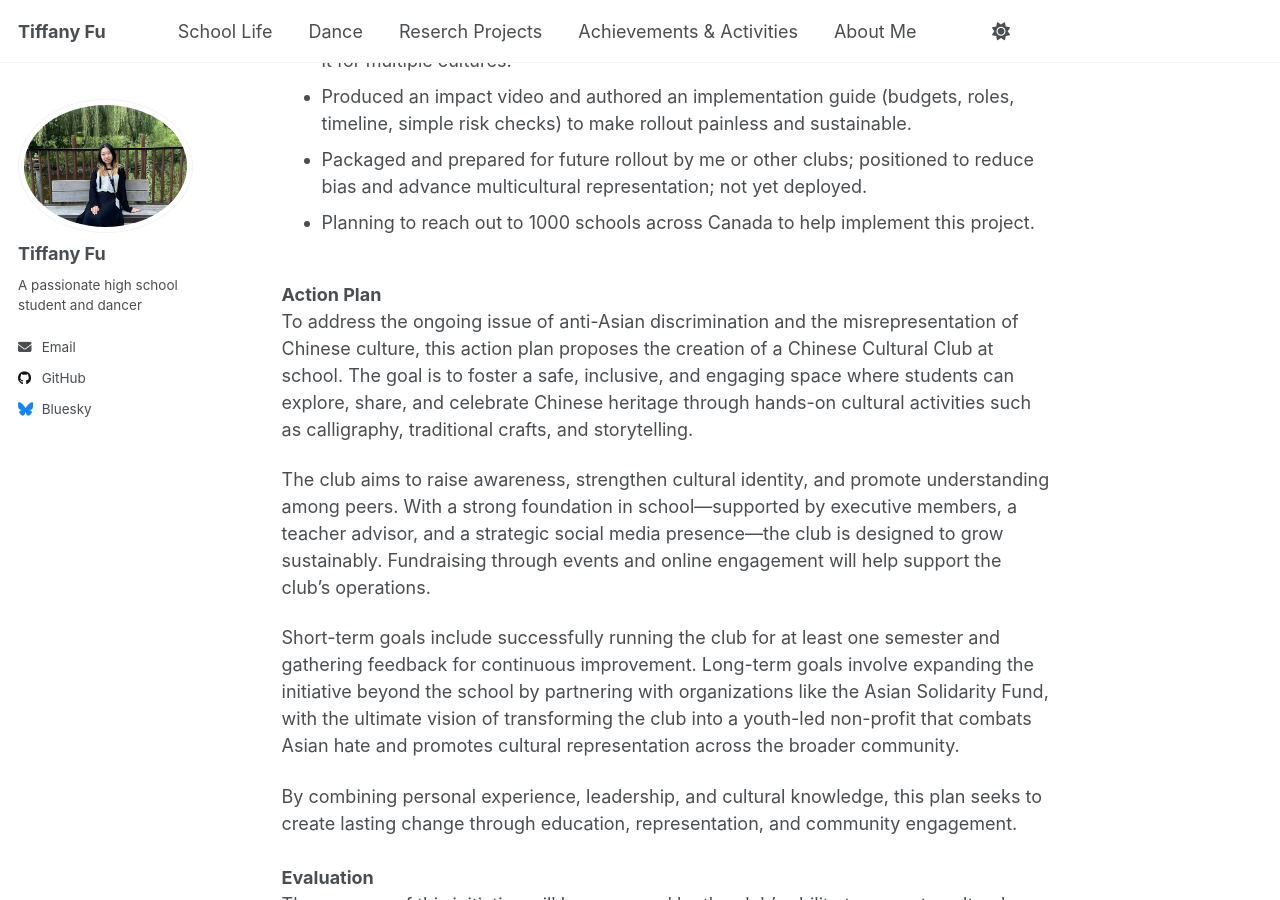
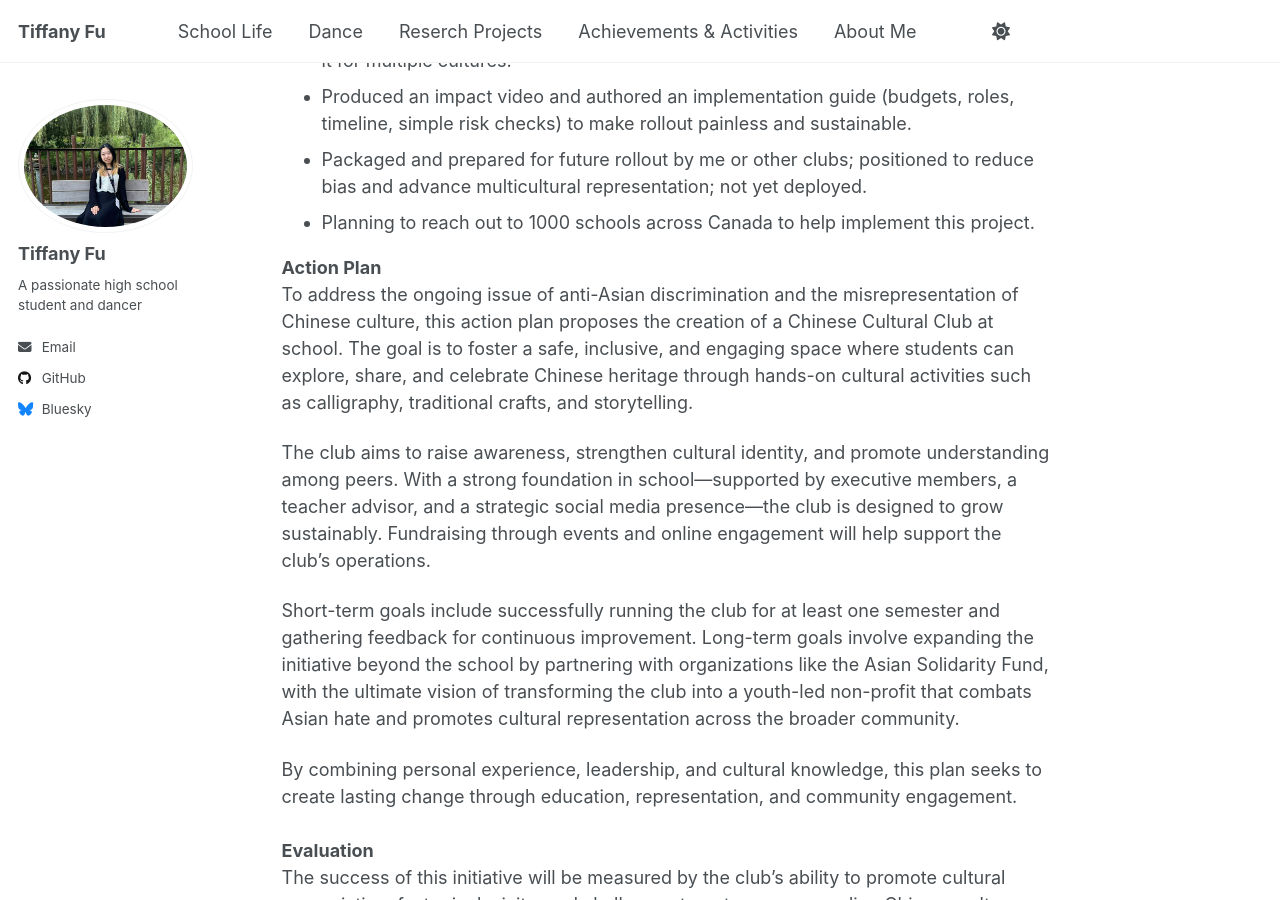
Before and after one commit to TiffanyJTFu/TiffanyFu, a Jekyll site: the page built from _teaching/02-SocialScienceResearchProject-1.md, in a window 1280 px wide and 900 px high, scrolled down 1376 px. Built offline with Jekyll 4.4.1, drawn with Linux system fonts in a browser that asks for light colours; a script that is not in the unit is left out.

```diff
--- a/_teaching/02-SocialScienceResearchProject-1.md
+++ b/_teaching/02-SocialScienceResearchProject-1.md
@@ -21,7 +21,7 @@ It outlines a semester of low-cost, high-engagement modules—calligraphy and ot
 * Packaged and prepared for future rollout by me or other clubs; positioned to reduce bias and advance multicultural representation; not yet deployed.
 * Planning to reach out to 1000 schools across Canada to help implement this project.
 
-<br>**Action Plan**
+**Action Plan**
 <br>To address the ongoing issue of anti-Asian discrimination and the misrepresentation of Chinese culture, this action plan proposes the creation of a Chinese Cultural Club at school. The goal is to foster a safe, inclusive, and engaging space where students can explore, share, and celebrate Chinese heritage through hands-on cultural activities such as calligraphy, traditional crafts, and storytelling.
 
 The club aims to raise awareness, strengthen cultural identity, and promote understanding among peers. With a strong foundation in school—supported by executive members, a teacher advisor, and a strategic social media presence—the club is designed to grow sustainably. Fundraising through events and online engagement will help support the club's operations.
```
